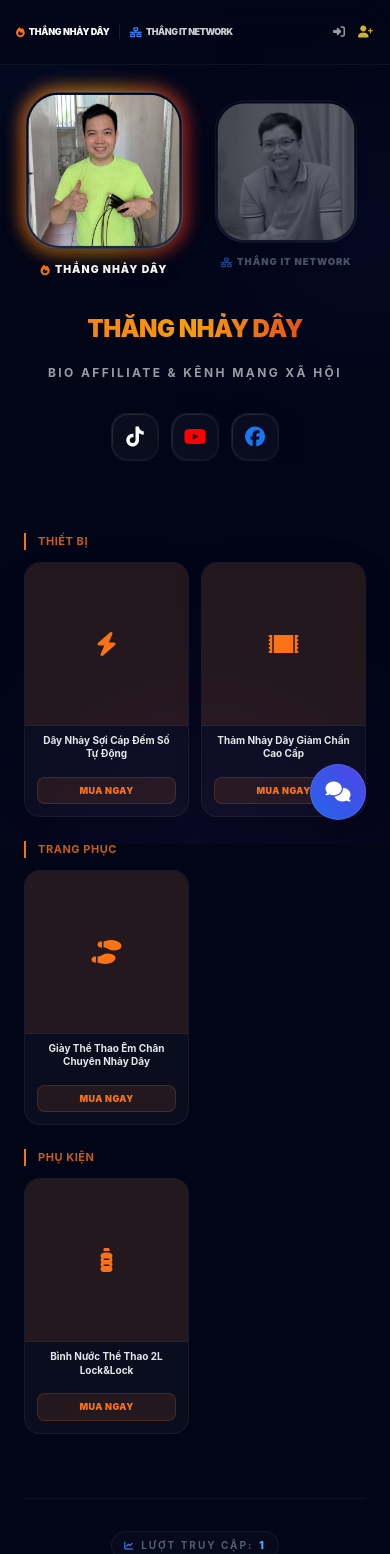
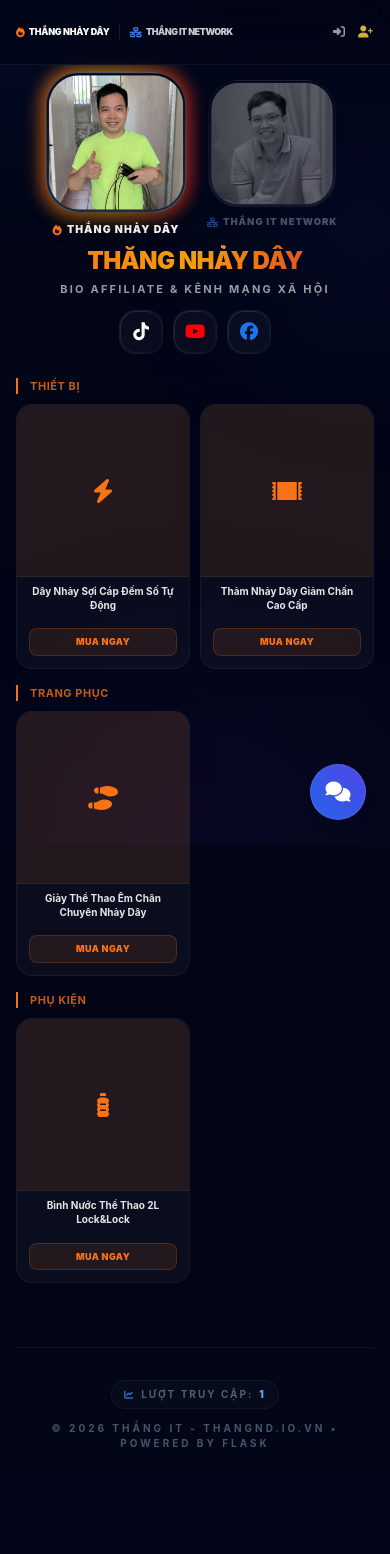
Before and after one commit to ducthangqtm/thangnd.io.vn, a Flask app: page / in a window 390 px wide. Shown: the top 1554 px of the page. After the commit the page ends 1447 px from the top, so only its background shows below. Run offline with Flask 3, Linux system fonts and the light colour scheme; data comes from the database, SQL or seed files in the repository; some libraries are stand-ins or nearby versions.

Commit message:
Optimize mobile layout spacing for higher conversion rate and above-the-fold visibility

```diff
--- a/app/blueprints/main/templates/main/index.html
+++ b/app/blueprints/main/templates/main/index.html
@@ -1,23 +1,23 @@
 {% extends "base.html" %} {% block content %}
 
-<div class="animate-fade-in relative z-10 w-full min-h-[calc(100vh-4rem)] flex items-center">
-  <div class="max-w-7xl mx-auto px-6 py-8 w-full">
+<div class="animate-fade-in relative z-10 w-full min-h-[calc(100vh-4rem)] flex items-start md:items-center">
+  <div class="max-w-7xl mx-auto px-4 py-3 md:px-6 md:py-8 w-full">
 
     <!-- Tab Navigation Avatar Selector -->
-    <div class="flex justify-center items-center gap-8 md:gap-12 mb-10">
+    <div class="flex justify-center items-center gap-5 md:gap-12 mb-3 md:mb-6">
       <!-- Tab Thắng Nhảy Dây -->
       <button
         onclick="switchBioTab('nhayday')"
         id="avatar-btn-nhayday"
         class="group flex flex-col items-center focus:outline-none transition-all duration-300 scale-105"
       >
-        <div class="relative mb-3">
+        <div class="relative mb-2">
           <div id="glow-nhayday" class="absolute -inset-1 bg-gradient-to-r from-orange-500 via-amber-500 to-red-600 rounded-[2.2rem] blur opacity-75 group-hover:opacity-100 transition duration-500"></div>
           <div class="relative p-0.5 rounded-[2rem] bg-gradient-to-b from-[#020617] to-slate-800 border border-white/20 shadow-xl">
             <img
               src="{{ url_for('static', filename='img/thangnhayday.png') }}"
               alt="Thắng Nhảy Dây"
-              class="w-36 h-36 md:w-44 md:h-44 rounded-[1.8rem] object-cover transition duration-300 filter grayscale-[20%] group-hover:grayscale-0"
+              class="w-32 h-32 md:w-44 md:h-44 rounded-[1.8rem] object-cover transition duration-300 filter grayscale-[20%] group-hover:grayscale-0"
               id="avatar-img-nhayday"
             />
           </div>
@@ -33,13 +33,13 @@
         id="avatar-btn-it"
         class="group flex flex-col items-center focus:outline-none transition-all duration-300 opacity-50 scale-95"
       >
-        <div class="relative mb-3">
+        <div class="relative mb-2">
           <div id="glow-it" class="absolute -inset-1 bg-gradient-to-r from-blue-600 via-indigo-600 to-cyan-500 rounded-[2.2rem] blur opacity-0 group-hover:opacity-100 transition duration-500"></div>
           <div class="relative p-0.5 rounded-[2rem] bg-gradient-to-b from-[#020617] to-slate-800 border border-white/10 shadow-xl">
             <img
               src="{{ url_for('static', filename='img/thangnd.png') }}"
               alt="Nguyễn Đức Thắng - IT Network Engineer"
-              class="w-36 h-36 md:w-44 md:h-44 rounded-[1.8rem] object-cover transition duration-300 filter grayscale"
+              class="w-32 h-32 md:w-44 md:h-44 rounded-[1.8rem] object-cover transition duration-300 filter grayscale"
               id="avatar-img-it"
             />
           </div>
@@ -55,68 +55,68 @@
 
       <!-- SECTION: THẮNG IT CONTENT -->
       <div id="content-panel-it" class="w-full flex flex-col items-center transition-all duration-300 hidden">
-        <div class="mb-10 w-full flex flex-col items-center text-center h-[148px] justify-between">
-          <h1 class="text-2xl md:text-3xl font-black tracking-tight uppercase mb-2 block w-full text-transparent bg-clip-text bg-gradient-to-r from-blue-500 via-indigo-500 to-cyan-500">
+        <div class="mb-3 md:mb-6 w-full flex flex-col items-center text-center">
+          <h1 class="text-2xl md:text-3xl font-black tracking-tight uppercase mb-0.5 md:mb-1 block w-full text-transparent bg-clip-text bg-gradient-to-r from-blue-500 via-indigo-500 to-cyan-500">
             Nguyễn Đức Thắng
           </h1>
-          <p class="text-white/60 font-bold text-xs md:text-sm mt-1 uppercase tracking-[0.2em] block w-full mb-6">
+          <p class="text-white/60 font-bold text-[11px] md:text-sm mt-0.5 uppercase tracking-[0.2em] block w-full mb-3 md:mb-4">
             IT Network Engineer
           </p>
 
           <!-- Bio Links section (IT) -->
-          <div class="flex flex-wrap justify-center items-center gap-3 md:gap-4 w-full">
+          <div class="flex flex-wrap justify-center items-center gap-2.5 md:gap-4 w-full">
             <a
               href="{{ social.facebook }}"
               target="_blank"
-              class="w-12 h-12 md:w-14 md:h-14 glass-card rounded-2xl flex items-center justify-center text-[#1877F2] hover:scale-110 transition-all flex-shrink-0"
+              class="w-11 h-11 md:w-14 md:h-14 glass-card rounded-2xl flex items-center justify-center text-[#1877F2] hover:scale-110 transition-all flex-shrink-0"
             >
-              <i class="fab fa-facebook text-xl md:text-2xl"></i>
+              <i class="fab fa-facebook text-lg md:text-2xl"></i>
             </a>
             <a
               href="{{ social.zalo }}"
               target="_blank"
-              class="w-12 h-12 md:w-14 md:h-14 glass-card rounded-2xl flex items-center justify-center text-[#0068FF] hover:scale-110 transition-all flex-shrink-0"
+              class="w-11 h-11 md:w-14 md:h-14 glass-card rounded-2xl flex items-center justify-center text-[#0068FF] hover:scale-110 transition-all flex-shrink-0"
             >
-              <span class="font-black text-[10px] md:text-xs tracking-wider">ZALO</span>
+              <span class="font-black text-[9px] md:text-xs tracking-wider">ZALO</span>
             </a>
             <a
               href="{{ social.telegram }}"
               target="_blank"
-              class="w-12 h-12 md:w-14 md:h-14 glass-card rounded-2xl flex items-center justify-center text-[#24A1DE] hover:scale-110 transition-all flex-shrink-0"
+              class="w-11 h-11 md:w-14 md:h-14 glass-card rounded-2xl flex items-center justify-center text-[#24A1DE] hover:scale-110 transition-all flex-shrink-0"
             >
-              <i class="fab fa-telegram text-xl md:text-2xl"></i>
+              <i class="fab fa-telegram text-lg md:text-2xl"></i>
             </a>
             <a
               href="{{ social.discord }}"
               target="_blank"
-              class="w-12 h-12 md:w-14 md:h-14 glass-card rounded-2xl flex items-center justify-center text-[#5865F2] hover:scale-110 transition-all flex-shrink-0"
+              class="w-11 h-11 md:w-14 md:h-14 glass-card rounded-2xl flex items-center justify-center text-[#5865F2] hover:scale-110 transition-all flex-shrink-0"
             >
-              <i class="fab fa-discord text-xl md:text-2xl"></i>
+              <i class="fab fa-discord text-lg md:text-2xl"></i>
             </a>
             <a
               href="{{ social.whatsapp }}"
               target="_blank"
-              class="w-12 h-12 md:w-14 md:h-14 glass-card rounded-2xl flex items-center justify-center text-[#25D366] hover:scale-110 transition-all flex-shrink-0"
+              class="w-11 h-11 md:w-14 md:h-14 glass-card rounded-2xl flex items-center justify-center text-[#25D366] hover:scale-110 transition-all flex-shrink-0"
             >
-              <i class="fab fa-whatsapp text-xl md:text-2xl"></i>
+              <i class="fab fa-whatsapp text-lg md:text-2xl"></i>
             </a>
             <a
               href="{{ social.x }}"
               target="_blank"
-              class="w-12 h-12 md:w-14 md:h-14 glass-card rounded-2xl flex items-center justify-center text-white hover:scale-110 transition-all flex-shrink-0"
+              class="w-11 h-11 md:w-14 md:h-14 glass-card rounded-2xl flex items-center justify-center text-white hover:scale-110 transition-all flex-shrink-0"
             >
-              <i class="fa-brands fa-x-twitter text-xl md:text-2xl"></i>
+              <i class="fa-brands fa-x-twitter text-lg md:text-2xl"></i>
             </a>
           </div>
         </div>
 
         <!-- Grid layout (IT) - EXACT COPY OF NHAY DAY STRUCTURE -->
-        <div class="space-y-6 mt-8 w-full">
+        <div class="space-y-4 md:space-y-6 mt-3 md:mt-6 w-full">
           <div class="w-full text-left">
-            <h4 class="text-blue-500/80 font-bold text-[11px] uppercase tracking-wider mb-3 pl-3 border-l-2 border-blue-500">
+            <h4 class="text-blue-500/80 font-bold text-[11px] uppercase tracking-wider mb-2.5 pl-3 border-l-2 border-blue-500">
               Dịch Vụ & Dự Án
             </h4>
-            <div class="grid grid-cols-2 gap-3">
+            <div class="grid grid-cols-2 gap-2.5 md:gap-3">
               <!-- Item 1: CV -->
               <a
                 href="{{ url_for('main.cv') }}"
@@ -233,49 +233,49 @@
 
       <!-- SECTION: THẮNG NHẢY DÂY CONTENT -->
       <div id="content-panel-nhayday" class="w-full flex flex-col items-center transition-all duration-300">
-        <div class="mb-10 w-full flex flex-col items-center text-center h-[148px] justify-between">
-          <h1 class="text-2xl md:text-3xl font-black tracking-tight uppercase mb-2 block w-full text-transparent bg-clip-text bg-gradient-to-r from-orange-500 via-amber-500 to-red-600">
+        <div class="mb-3 md:mb-6 w-full flex flex-col items-center text-center">
+          <h1 class="text-2xl md:text-3xl font-black tracking-tight uppercase mb-0.5 md:mb-1 block w-full text-transparent bg-clip-text bg-gradient-to-r from-orange-500 via-amber-500 to-red-600">
             Thắng Nhảy Dây
           </h1>
-          <p class="text-white/60 font-bold text-xs md:text-sm mt-1 uppercase tracking-[0.2em] block w-full mb-6">
+          <p class="text-white/60 font-bold text-[11px] md:text-sm mt-0.5 uppercase tracking-[0.2em] block w-full mb-3 md:mb-4">
             Bio Affiliate & Kênh Mạng Xã Hội
           </p>
 
           <!-- Nhảy Dây Social Platforms Links -->
-          <div class="flex flex-wrap justify-center items-center gap-3 md:gap-4 w-full">
+          <div class="flex flex-wrap justify-center items-center gap-2.5 md:gap-4 w-full">
             <a
               href="https://www.tiktok.com/@thangnhayday"
               target="_blank"
-              class="w-12 h-12 md:w-14 md:h-14 glass-card rounded-2xl flex items-center justify-center text-white hover:scale-110 transition-all flex-shrink-0"
+              class="w-11 h-11 md:w-14 md:h-14 glass-card rounded-2xl flex items-center justify-center text-white hover:scale-110 transition-all flex-shrink-0"
             >
-              <i class="fab fa-tiktok text-xl md:text-2xl"></i>
+              <i class="fab fa-tiktok text-lg md:text-2xl"></i>
             </a>
             <a
               href="https://youtube.com/@thangnhayday"
               target="_blank"
-              class="w-12 h-12 md:w-14 md:h-14 glass-card rounded-2xl flex items-center justify-center text-[#FF0000] hover:scale-110 transition-all flex-shrink-0"
+              class="w-11 h-11 md:w-14 md:h-14 glass-card rounded-2xl flex items-center justify-center text-[#FF0000] hover:scale-110 transition-all flex-shrink-0"
             >
-              <i class="fab fa-youtube text-xl md:text-2xl"></i>
+              <i class="fab fa-youtube text-lg md:text-2xl"></i>
             </a>
             <a
               href="https://www.facebook.com/thangnhayday"
               target="_blank"
-              class="w-12 h-12 md:w-14 md:h-14 glass-card rounded-2xl flex items-center justify-center text-[#1877F2] hover:scale-110 transition-all flex-shrink-0"
+              class="w-11 h-11 md:w-14 md:h-14 glass-card rounded-2xl flex items-center justify-center text-[#1877F2] hover:scale-110 transition-all flex-shrink-0"
             >
-              <i class="fab fa-facebook text-xl md:text-2xl"></i>
+              <i class="fab fa-facebook text-lg md:text-2xl"></i>
             </a>
           </div>
         </div>
 
         <!-- Danh sách Link Affiliate mua sắm trực tiếp trên trang chủ -->
-        <div class="space-y-6 mt-8 w-full">
+        <div class="space-y-4 md:space-y-6 mt-3 md:mt-6 w-full">
           {% if links_by_category %}
             {% for category, links in links_by_category.items() %}
             <div class="w-full text-left">
-              <h4 class="text-orange-500/80 font-bold text-[11px] uppercase tracking-wider mb-3 pl-3 border-l-2 border-orange-500">
+              <h4 class="text-orange-500/80 font-bold text-[11px] uppercase tracking-wider mb-2.5 pl-3 border-l-2 border-orange-500">
                 {{ category }}
               </h4>
-              <div class="grid grid-cols-2 gap-3">
+              <div class="grid grid-cols-2 gap-2.5 md:gap-3">
                 {% for link in links %}
                 <a
                   href="{{ link.url }}"
```
